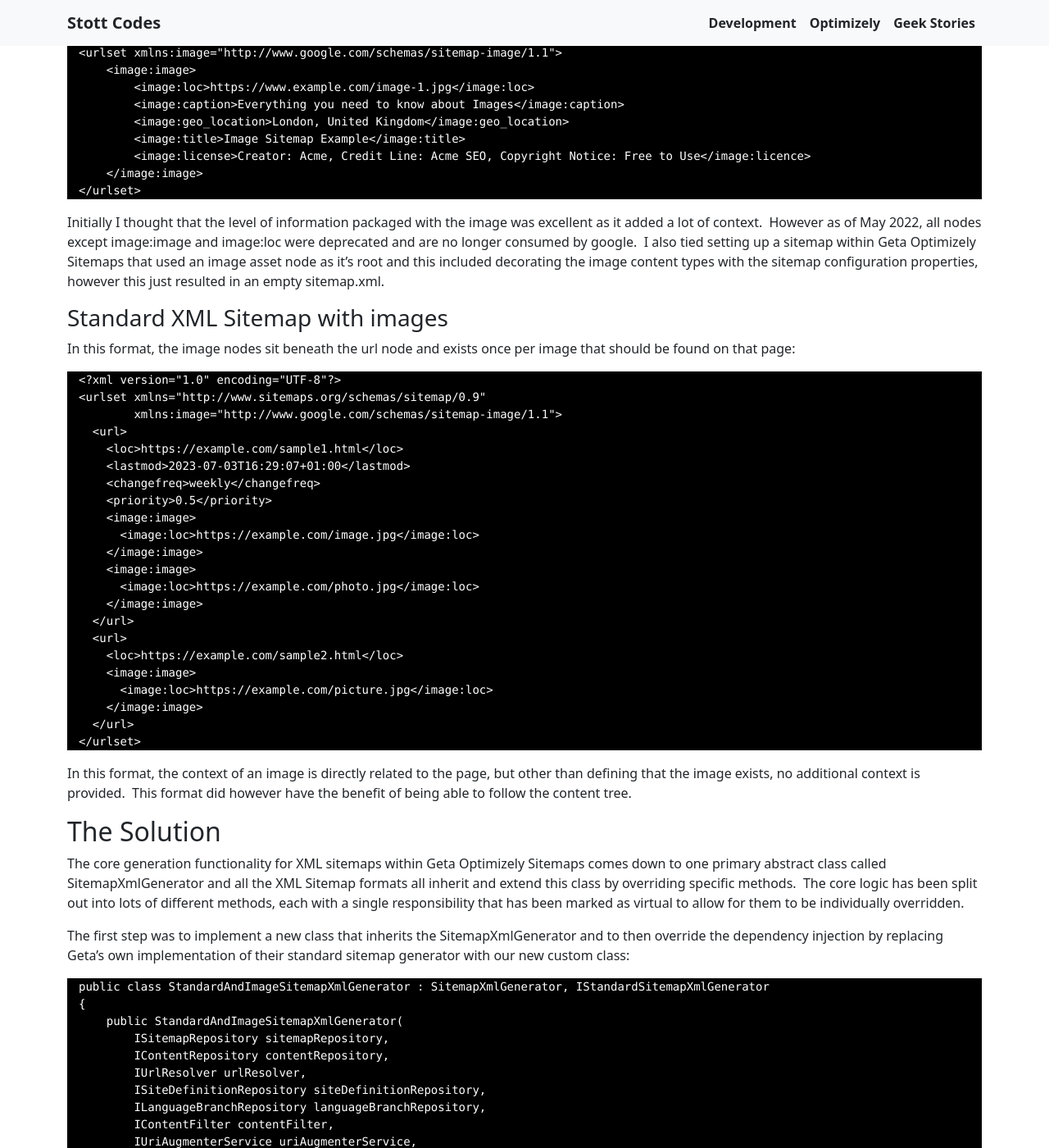
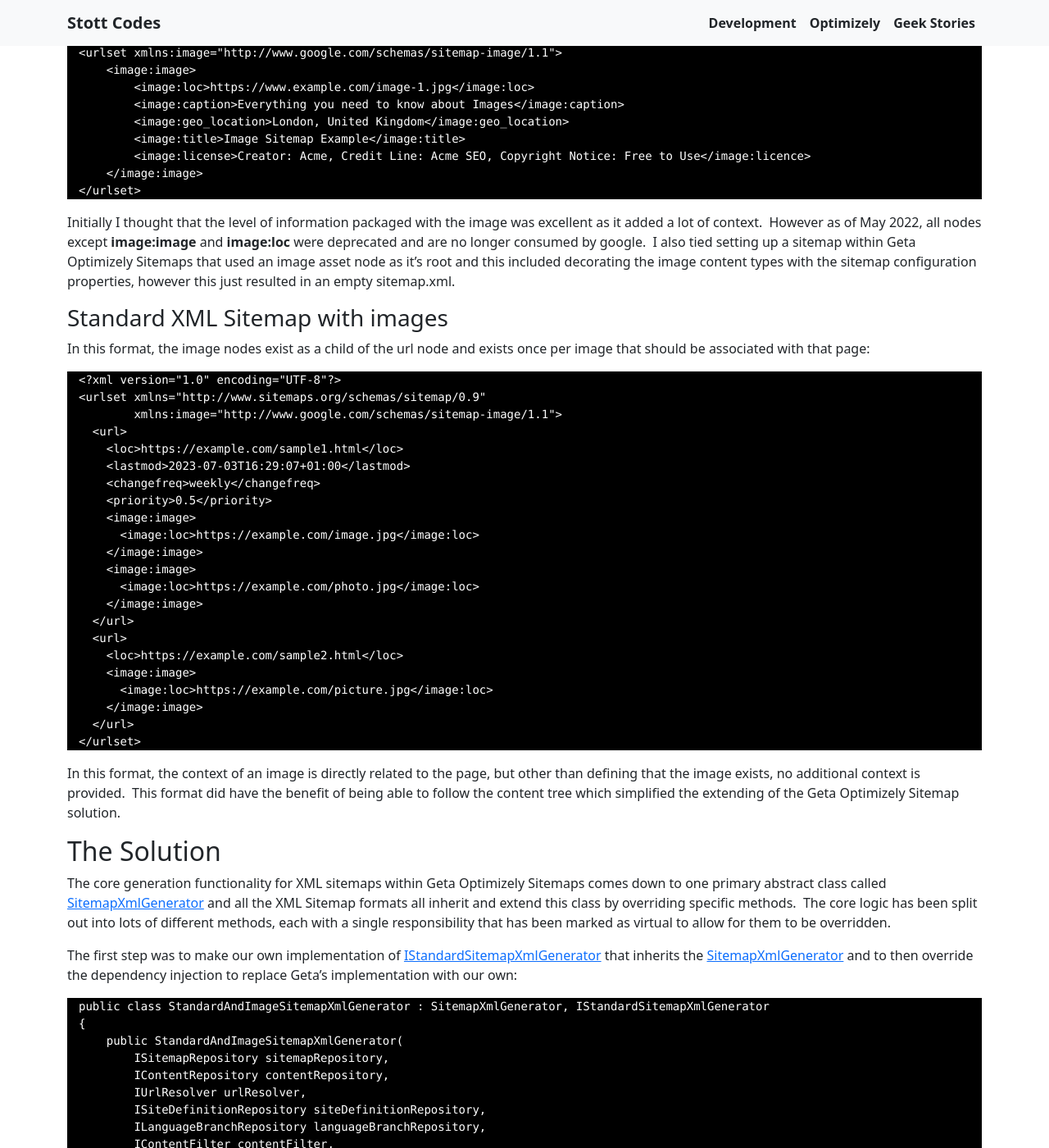
Before and after one commit to GeekInTheNorth/GeekInTheNorth.github.io, a Jekyll site: the page built from _posts/2023-07-31-extending-geta-optimizely-sitemaps.md, in a window 1280 px wide and 1400 px high, scrolled down 445 px. Shown: the whole window at 82% size. Built offline with Jekyll 4.4.1, drawn with Linux system fonts in a browser that asks for light colours; some of the changed text lies outside the part shown.

Commit message:
Update 2023-07-31-extending-geta-optimizely-sitemaps.md

````diff
--- a/_posts/2023-07-31-extending-geta-optimizely-sitemaps.md
+++ b/_posts/2023-07-31-extending-geta-optimizely-sitemaps.md
@@ -14,11 +14,11 @@ One of our Optimizely CMS 12 clients has a media heavy site and part of our SEO
 
 ## Image XML Sitemap Format
 
-There are a few reasons why you might want to use an image XML sitemap.  Perhaps images on your site are not easily indexable by search engines due to the way they are loaded into the browser, possible from a separate javascript event so that they do not form part of the initially rendered document.  Perhaps your site is mobile optimized and only optimized versions of your images are available in your HTML and you want to expose the original images to search engines.  So you decide that you do in fact want to use an image XML sitemap, but then there are two separate ways to do implement this.
+There are a few reasons why you might want to use an image XML sitemap.  Perhaps images on your site are not easily indexable by search engines due to the way they are loaded into the browser, possibly from a separate javascript event so that they do not form part of the initially rendered HTML.  Perhaps your site is mobile optimized and only optimized versions of your images are available in your HTML and you want to expose the original images to search engines.  So you decide that you do in fact want to use an image XML sitemap, but then there are two separate ways to do implement this.
 
 ### Image only XML Sitemap
 
-In this format, the image node sits beneath the urlset node and exists once per image within your site:
+In this format, the image (image:image) node exists as a child of the urlset node and exists once per image within your site:
 
 ```
 <?xml version="1.0" encoding="UTF-8"?>
@@ -33,11 +33,11 @@ In this format, the image node sits beneath the urlset node and exists once per
 </urlset>
 ```
 
-Initially I thought that the level of information packaged with the image was excellent as it added a lot of context.  However as of May 2022, all nodes except image:image and image:loc were deprecated and are no longer consumed by google.  I also tied setting up a sitemap within Geta Optimizely Sitemaps that used an image asset node as it's root and this included decorating the image content types with the sitemap configuration properties, however this just resulted in an empty sitemap.xml.
+Initially I thought that the level of information packaged with the image was excellent as it added a lot of context.  However as of May 2022, all nodes except **image:image** and **image:loc** were deprecated and are no longer consumed by google.  I also tied setting up a sitemap within Geta Optimizely Sitemaps that used an image asset node as it's root and this included decorating the image content types with the sitemap configuration properties, however this just resulted in an empty sitemap.xml.
 
 ### Standard XML Sitemap with images
 
-In this format, the image nodes sit beneath the url node and exists once per image that should be found on that page:
+In this format, the image nodes exist as a child of the url node and exists once per image that should be associated with that page:
 
 ```
 <?xml version="1.0" encoding="UTF-8"?>
@@ -64,13 +64,13 @@ In this format, the image nodes sit beneath the url node and exists once per ima
 </urlset>
 ```
 
-In this format, the context of an image is directly related to the page, but other than defining that the image exists, no additional context is provided.  This format did however have the benefit of being able to follow the content tree.
+In this format, the context of an image is directly related to the page, but other than defining that the image exists, no additional context is provided.  This format did have the benefit of being able to follow the content tree which simplified the extending of the Geta Optimizely Sitemap solution.
 
 ## The Solution
 
-The core generation functionality for XML sitemaps within Geta Optimizely Sitemaps comes down to one primary abstract class called SitemapXmlGenerator and all the XML Sitemap formats all inherit and extend this class by overriding specific methods.  The core logic has been split out into lots of different methods, each with a single responsibility that has been marked as virtual to allow for them to be individually overridden.
+The core generation functionality for XML sitemaps within Geta Optimizely Sitemaps comes down to one primary abstract class called [SitemapXmlGenerator](https://github.com/Geta/geta-optimizely-sitemaps/blob/master/src/Geta.Optimizely.Sitemaps/XML/SitemapXmlGenerator.cs) and all the XML Sitemap formats all inherit and extend this class by overriding specific methods.  The core logic has been split out into lots of different methods, each with a single responsibility that has been marked as virtual to allow for them to be overridden.
 
-The first step was to implement a new class that inherits the SitemapXmlGenerator and to then override the dependency injection by replacing Geta's own implementation of their standard sitemap generator with our new custom class:
+The first step was to make our own implementation of [IStandardSitemapXmlGenerator](https://github.com/Geta/geta-optimizely-sitemaps/blob/master/src/Geta.Optimizely.Sitemaps/XML/IStandardSitemapXmlGenerator.cs) that inherits the [SitemapXmlGenerator](https://github.com/Geta/geta-optimizely-sitemaps/blob/master/src/Geta.Optimizely.Sitemaps/XML/SitemapXmlGenerator.cs) and to then override the dependency injection to replace Geta's implementation with our own:
 
 ```
 public class StandardAndImageSitemapXmlGenerator : SitemapXmlGenerator, IStandardSitemapXmlGenerator
@@ -145,9 +145,9 @@ public class StandardAndImageSitemapXmlGenerator : SitemapXmlGenerator, IStandar
 }
 ```
 
-This overridden method is a clone of the base method, in order for the image namespace to be rendered correctly within the XML document, we have to create the image attribute as a direct child of the urlset node at the point in time the node is created.  Attempting to use the base method and then appending the XAttribute led to undesired prefixing of namespaces within the parent node.
+This overridden method is a clone of the base method. In order for the image namespace to be rendered correctly within the XML document, we have to create the image attribute as a direct child of the urlset node at the point in time the node is created.  Attempting to use the base method and then appending the XAttribute led to undesired prefixing of namespaces within the parent node.
 
-The next step was to make sure content types had a common method that could be used to return images that should be included with the page in the XML sitemap, this could easily be a property instead that could be in the hands of the CMS Editor.  This would also need to be identifiable to the generation logic, so I added an interface that could be used to identify pages with images:
+The next step was to make sure content types had a common method that could be used to identify images that should be included with the page in the XML sitemap. This could easily be a property that allows the CMS Editor to have full control of said images.  This would also need to be identifiable to the generation logic, so I added an interface that could be used to identify pages with images:
 
 ```
 public interface ISitePageWithSitemapImages : IContent
@@ -168,7 +168,7 @@ public class SitePageData : PageData, ISitePageWithSitemapImages
 }
 ```
 
-The final part of the puzzle is then to override the GenerateSiteElement method within the SitemapXmlGenerator.  This method's responsibility is to create the URL node and all of it's child elements.  In this case I was able to leverage the base method, then if the page being implemented my interface, additional logic would then parse and add the image nodes:
+The final part of the puzzle is then to override the GenerateSiteElement method within the [SitemapXmlGenerator](https://github.com/Geta/geta-optimizely-sitemaps/blob/master/src/Geta.Optimizely.Sitemaps/XML/SitemapXmlGenerator.cs).  This method's responsibility is to create the URL node and all of it's child elements.  In this case I was able to leverage the base method and extend it to parse and add image nodes only if the page implemented my interface:
 
 ```
 public class StandardAndImageSitemapXmlGenerator : SitemapXmlGenerator, IStandardSitemapXmlGenerator
@@ -240,11 +240,11 @@ The final generated XML Sitemap looks like this (please note I've sanitised the
 
 ## Conclusion
 
-The end result is that we can generate XML Sitemaps with image elements.  Some consideration needs to be made around your own implementation and how you want to manage images.  Do you want your SEO team to be able to curate this or do you want it to be automated through some custom logic?  This could be enhanced futher to include video elements and news elements. More details around these XML Sitemap variants can be found here: https://moz.com/learn/seo/xml-sitemaps.
+The end result is that we can generate XML Sitemaps with image elements.  Some consideration needs to be made around your own implementation and how you want to manage images.  Do you want your SEO team to be able to curate this or do you want it to be automated through some custom logic?  This could be enhanced futher to include video elements and news elements. More details around these XML Sitemap variants can be found here: [https://moz.com/learn/seo/xml-sitemaps](https://moz.com/learn/seo/xml-sitemaps).
 
 ### Limitations
 
-There are some additional considerations to be made in terms of the size of XML Sitemaps here, especially if you start adding all of the media types.  Here are some limitations extrapolated from google's developer documentation (worth a read around best practices): https://developers.google.com/search/docs/crawling-indexing/sitemaps/build-sitemap
+There are some additional considerations to be made in terms of the size of XML Sitemaps here, especially if you start adding all of the media types.  Here are some limitations extrapolated from google's developer documentation (which is worth a read around best practices): [https://developers.google.com/search/docs/crawling-indexing/sitemaps/build-sitemap](https://developers.google.com/search/docs/crawling-indexing/sitemaps/build-sitemap)
 
 - Maximum XML Sitemap file size: 50MB
 - Maximum number of URL nodes per sitemap: 50000
````
